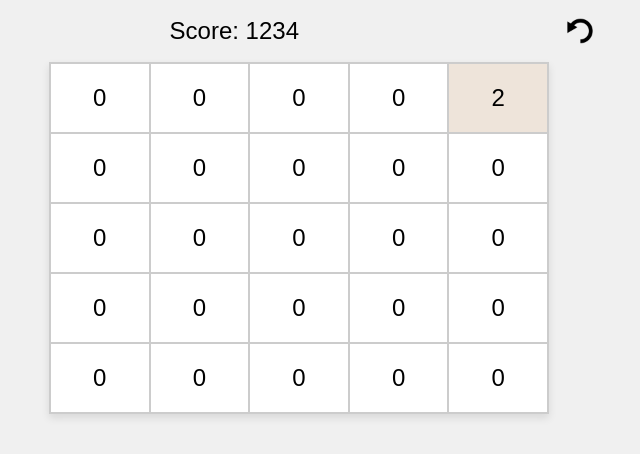
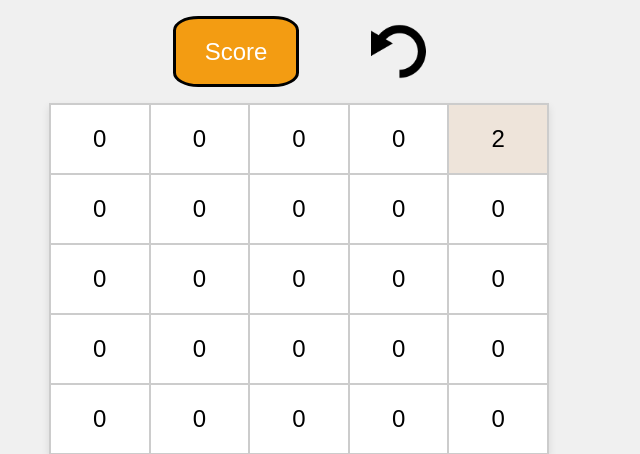
Before and after one commit to vgu734/2048, a Flask app: page / in a window 1280 px wide. Shown: the top 454 px of the page, without its empty margins (341-981 px from the left). Run offline with Flask 3, Linux system fonts and the light colour scheme.

Commit message:
more styling, scoring

```diff
--- a/app/app.py
+++ b/app/app.py
@@ -35,9 +35,9 @@
         if len(get_empty_tiles(game.tiles)) != 0 and game.tiles != original_tiles:
             random.choice(get_empty_tiles(game.tiles)).value = 2 if random.random() < game.p_two else 4
 
-        return jsonify(grid_data=render_board_state(game), color_mapping=color_mapping, game_over=game_over)
+        return jsonify(grid_data=render_board_state(game), color_mapping=color_mapping, game_over=game_over, score=game.score)
 
-    return render_template('grid.html', grid_data=render_board_state(game), color_mapping=color_mapping, game_over=game_over)
+    return render_template('grid.html', grid_data=render_board_state(game), color_mapping=color_mapping, game_over=game_over, score=game.score)
 
 if __name__ == '__main__':
     app.run(debug=True, host='0.0.0.0')
--- a/app/static/css/styles.css
+++ b/app/static/css/styles.css
@@ -35,16 +35,29 @@
 }
 #top-bar {
     display: grid;
-    grid-template-columns: 50% 20% 5%;
+    grid-template-columns: 50% 8% 0%;
     width: 100%;
     padding: 1rem;
     box-sizing: border-box;
 }
 #score {
-    height: 30px;
-    align-content: center;
-    justify-self: end;
+    display: flex;
+    flex-direction: column;
+    margin-left: auto;
+    justify-content: center;
+    width: 120px;
+    height: 65px;
+    background-color: #f39c12;
+    border-radius: 20%;
+    color: white;
+    text-align: center;
+    border: 3px solid black;
 }
+
+#score .value {
+    font-size: 16px;
+}
+
 #undo {
   background: none;
   border: none;
@@ -56,8 +69,8 @@
   justify-content: center;
 }
 #undo img {
-  width: 30px;
-  height: 30px;
+  width: 65px;
+  height: 65px;
   object-fit: contain;
   transition: transform 0.3s ease;
 }
--- a/app/templates/grid.html
+++ b/app/templates/grid.html
@@ -18,8 +18,9 @@
 <div id="container">
     <div id="top-bar">
         <div id="score" class="score">
-        	Score: 1234
-        </div>
+		    <span class="label">Score</span>
+		    <span id="game-score" class="value"></span>
+		</div>
         <div></div>
         <button id="undo" class="undo">
         	<img src="/static/undo.png" alt="Undo" />
@@ -73,6 +74,7 @@
                 })
                 .then(data => {
                     updateTable(data.grid_data, data.color_mapping);
+                    updateScore(data.score);
                     updateGameOverOverlay(data.game_over);
                 })
                 .catch((error) => console.error('Error:', error));
@@ -94,6 +96,15 @@
                 table.appendChild(tr);
             }
         }
+
+        function updateScore(score) {
+        	const scoreElement = document.getElementById('game-score');
+
+            if (scoreElement) {
+                scoreElement.textContent = formatNumberWithCommas(score);
+                localStorage.setItem('gameScore', score);
+            }
+		}
 
         document.addEventListener('DOMContentLoaded', () => {
             const gameOver = {{ game_over | tojson }};
@@ -121,6 +132,17 @@
             });
         });
 
+        function formatNumberWithCommas(number) {
+            return number.toString().replace(/\B(?=(\d{3})+(?!\d))/g, ",");
+        }
+
+        window.onload = function() {
+            const savedScore = localStorage.getItem('gameScore');
+            if (savedScore !== null) {
+                updateScore(parseInt(savedScore, 10));
+            }
+        };
+
     </script>
 </body>
 </html>
```
